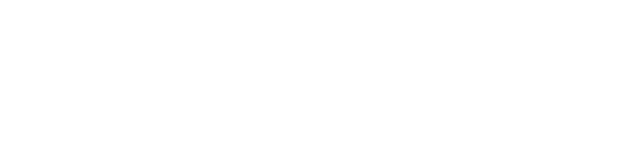
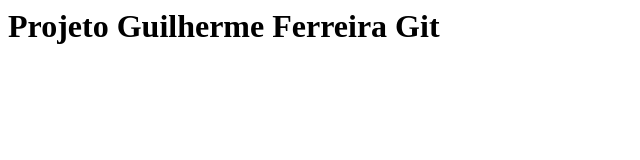
Before and after one commit to guifrribeiro/curso-git, a plain HTML site: page index.html in a window 1280 px wide. Shown: the whole page, without its empty margins (0-640 px from the left). Drawn offline with Linux system fonts and the light colour scheme.

Commit message:
Adicionado tag H1

```diff
--- a/index.html
+++ b/index.html
@@ -3,5 +3,6 @@
 	</head>
 
 	<body>
+		<h1>Projeto Guilherme Ferreira Git</h1>
 	</body>
 </html>
```
